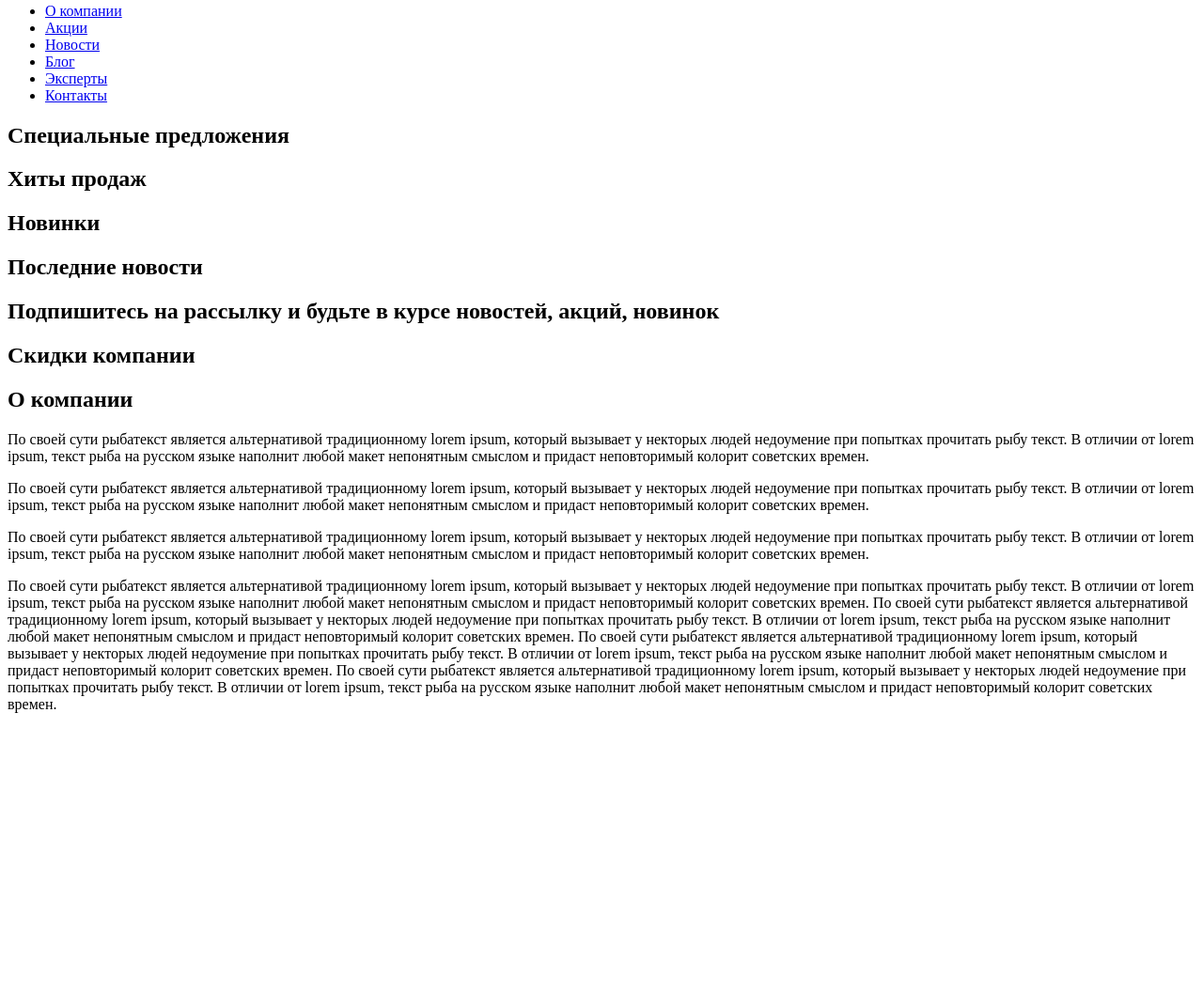
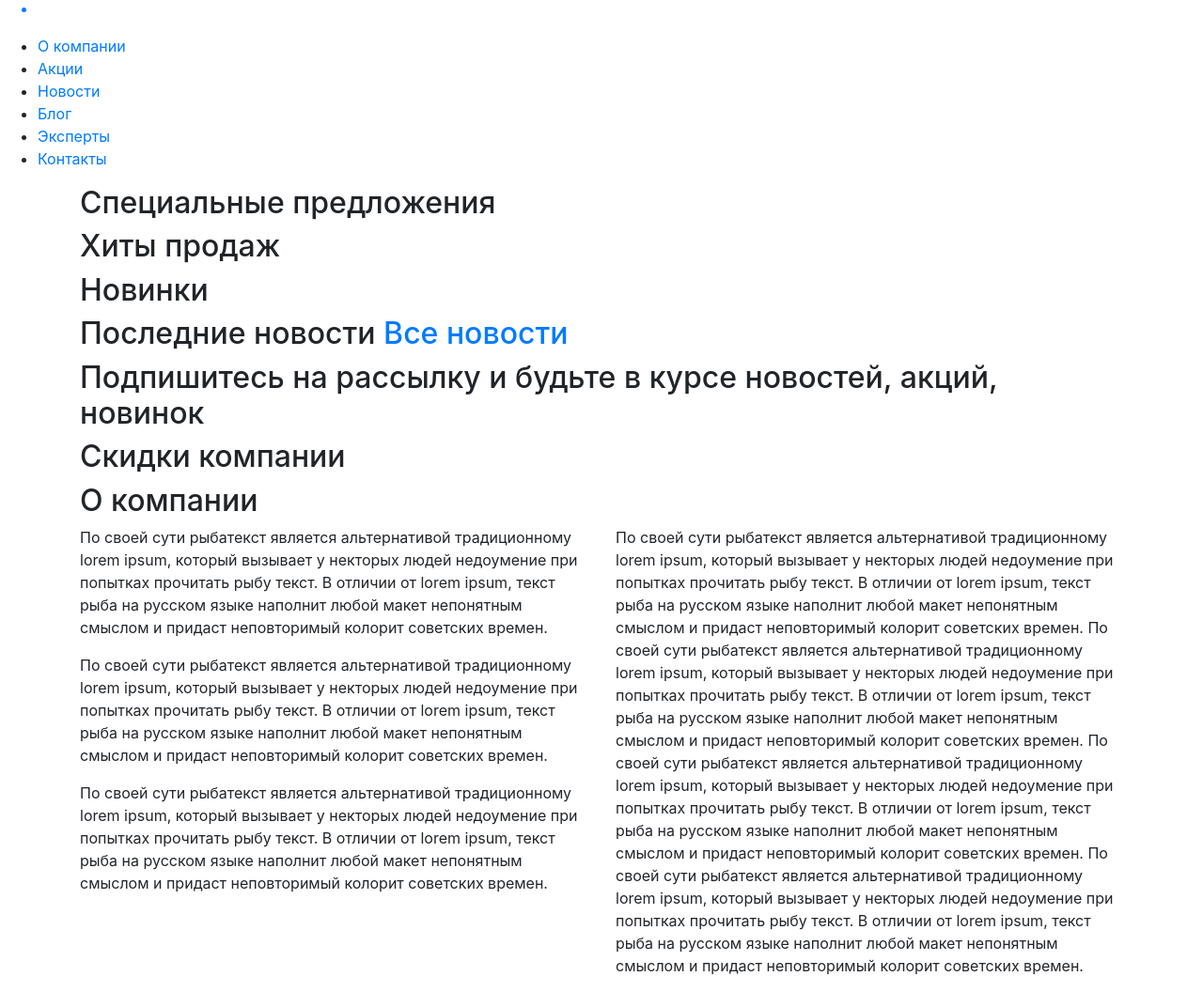
Before and after one commit to pomehy/Devstrong-test, a plain HTML site: page index.html in a window 1280 px wide. Shown: the part 305-1361 px from the top of the page at 94% size. Before the commit the page ends 1080 px from the top, so only its background shows below. Drawn offline with nearby package versions, Linux system fonts and the light colour scheme.

Commit message:
Подключены стили и библиотеки Bootstrap 4 (CSS+JS) через CDN.

```diff
--- a/index.html
+++ b/index.html
@@ -3,6 +3,8 @@
 <head>
     <meta charset="UTF-8">
     <meta name="viewport" content="width=device-width, initial-scale=1.0">
+    <link rel="stylesheet" href="https://stackpath.bootstrapcdn.com/bootstrap/4.4.1/css/bootstrap.min.css"
+    integrity="sha384-Vkoo8x4CGsO3+Hhxv8T/Q5PaXtkKtu6ug5TOeNV6gBiFeWPGFN9MuhOf23Q9Ifjh" crossorigin="anonymous">
     <title>Тестовое задание DevStrong</title>
 </head>
 <body>
@@ -89,7 +91,7 @@
     </header>
     <main class="page-main">
 
-        <section class="banners">
+        <section class="banners container ">
             <h2 class="banners__title visually-hidden">Специальные предложения</h2>
             <div class="main-banner">
 
@@ -99,45 +101,51 @@
             </div>
         </section>
 
-        <section class="hit-sales">
+        <section class="hit-sales container ">
             <h2 class="hit-sales__title">Хиты продаж</h2>
 
 
         </section>
-        <section class="new-product">
+        <section class="new-product container ">
             <h2 class="new-product__title">Новинки</h2>
 
         </section>
-        <section class="news">
-            <h2 class="news__title">Последние новости</h2>
+        <section class="news container ">
+            <h2 class="news__title">Последние новости <span class="small-text"><a class="color-link" href="new.html">Все новости</a></span></h2>
+            <div class="news-deck"></div>
 
         </section>
-        <section class="subscribe">
+        <section class="container subscribe">
             <h2 class="subscribe__title">Подпишитесь на рассылку и будьте в курсе новостей, акций, новинок</h2>
 
         </section>
-        <section class="discount">
+        <section class="discount container ">
             <h2 class="discount__title visually-hidden">Скидки компании</h2>
 
+
         </section>
-        <section class="about-us">
+        <section class="about-us container ">
             <h2 class="about-us__title">О компании</h2>
-            <p class="about-us__text">
+            <div class="about-us__text row">
+                <div class="text-wrapper col-lg-6">
+                    <p>
                         По своей сути рыбатекст является альтернативой традиционному lorem ipsum,
                         который вызывает у некторых людей недоумение при попытках прочитать рыбу текст. В отличии от lorem ipsum,
                         текст рыба на русском языке наполнит любой макет непонятным смыслом и придаст неповторимый колорит советских времен.
                     </p>
-            <p class="about-us__text">
+                    <p>
                         По своей сути рыбатекст является альтернативой традиционному lorem ipsum,
                         который вызывает у некторых людей недоумение при попытках прочитать рыбу текст. В отличии от lorem ipsum,
                         текст рыба на русском языке наполнит любой макет непонятным смыслом и придаст неповторимый колорит советских времен.
                     </p>
-            <p class="about-us__text">
+                    <p>
                         По своей сути рыбатекст является альтернативой традиционному lorem ipsum,
                         который вызывает у некторых людей недоумение при попытках прочитать рыбу текст. В отличии от lorem ipsum,
                         текст рыба на русском языке наполнит любой макет непонятным смыслом и придаст неповторимый колорит советских времен.
                     </p>
-            <p class="about-us__text">
+                </div>
+                <div class="text-wrapper col-lg-6">
+                    <p>
                         По своей сути рыбатекст является альтернативой традиционному lorem ipsum,
                         который вызывает у некторых людей недоумение при попытках прочитать рыбу текст.
                         В отличии от lorem ipsum, текст рыба на русском языке наполнит любой макет
@@ -155,11 +163,23 @@
                         В отличии от lorem ipsum, текст рыба на русском языке наполнит любой макет
                         непонятным смыслом и придаст неповторимый колорит советских времен.
                     </p>
+                </div>
+            </div>
         </section>
 
     </main>
     <footer class="page-footer">
 
     </footer>
+
+    <script src="https://code.jquery.com/jquery-3.4.1.slim.min.js"
+        integrity="sha384-J6qa4849blE2+poT4WnyKhv5vZF5SrPo0iEjwBvKU7imGFAV0wwj1yYfoRSJoZ+n" crossorigin="anonymous">
+    </script>
+    <script src="https://cdn.jsdelivr.net/npm/popper.js@1.16.0/dist/umd/popper.min.js"
+        integrity="sha384-Q6E9RHvbIyZFJoft+2mJbHaEWldlvI9IOYy5n3zV9zzTtmI3UksdQRVvoxMfooAo" crossorigin="anonymous">
+    </script>
+    <script src="https://stackpath.bootstrapcdn.com/bootstrap/4.4.1/js/bootstrap.min.js"
+        integrity="sha384-wfSDF2E50Y2D1uUdj0O3uMBJnjuUD4Ih7YwaYd1iqfktj0Uod8GCExl3Og8ifwB6" crossorigin="anonymous">
+    </script>
 </body>
 </html>
```
Lines whose indentation alone changed are shown as unchanged.
